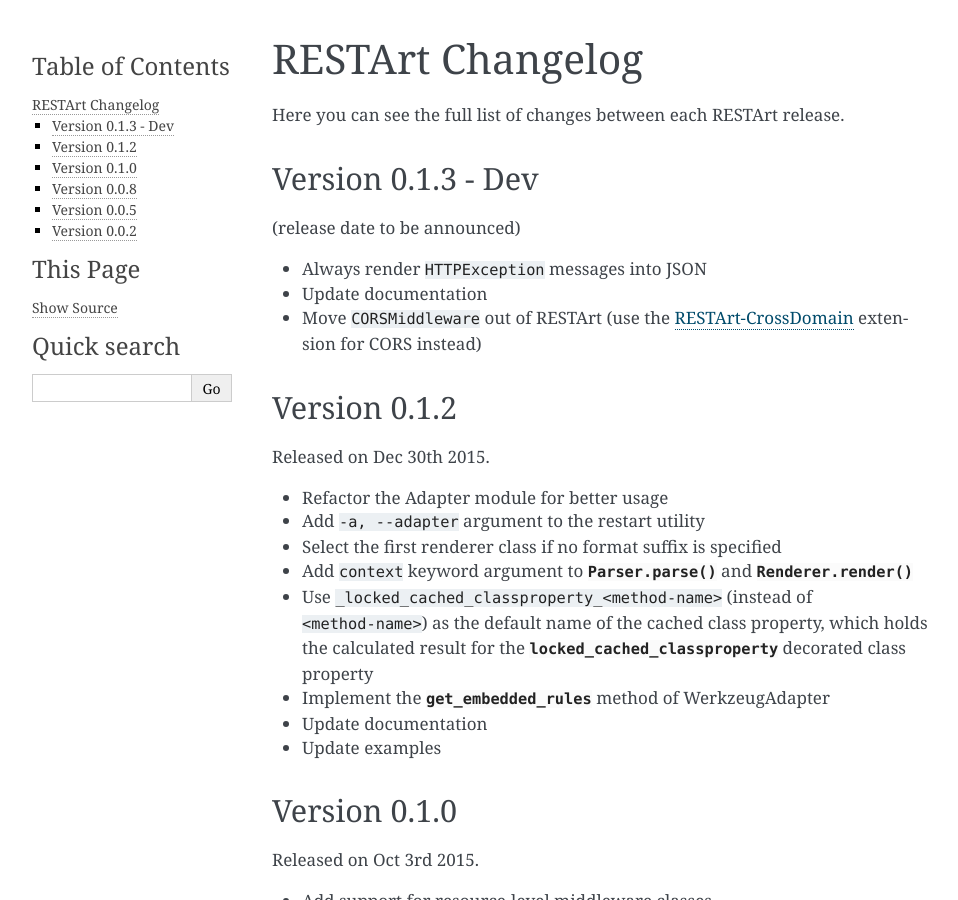
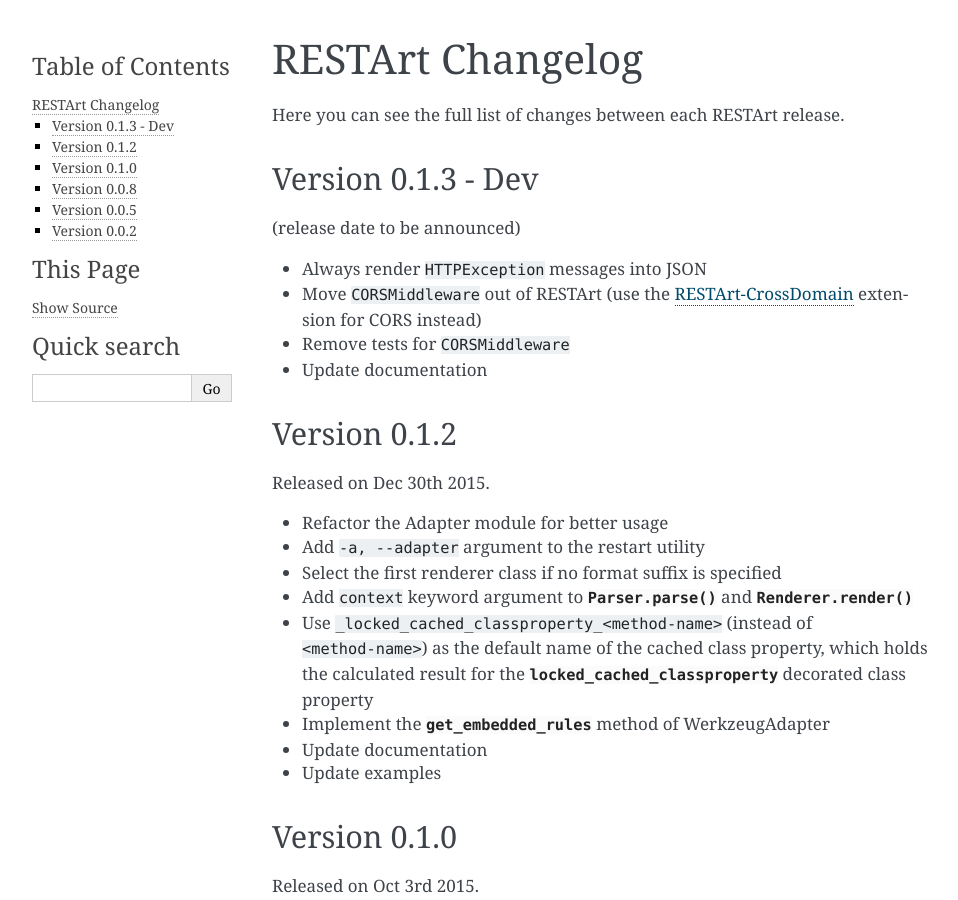
Before and after one commit to restartpy/restart, a Sphinx documentation site: the page built from docs/changelog.rst, in a window 1280 px wide and 900 px high. Shown: the whole window, without its empty margins (148-1106 px from the left). Built offline with Sphinx 7.4.7, drawn with Linux system fonts in a browser that asks for light colours.

Commit message:
Update changelog

```diff
--- a/docs/changelog.rst
+++ b/docs/changelog.rst
@@ -10,8 +10,9 @@
 (release date to be announced)
 
 - Always render ``HTTPException`` messages into JSON
+- Move ``CORSMiddleware`` out of RESTArt (use the `RESTArt-CrossDomain <https://github.com/RussellLuo/restart-crossdomain>`_ extension for CORS instead)
+- Remove tests for ``CORSMiddleware``
 - Update documentation
-- Move ``CORSMiddleware`` out of RESTArt (use the `RESTArt-CrossDomain <https://github.com/RussellLuo/restart-crossdomain>`_ extension for CORS instead)
 
 
 Version 0.1.2
```
